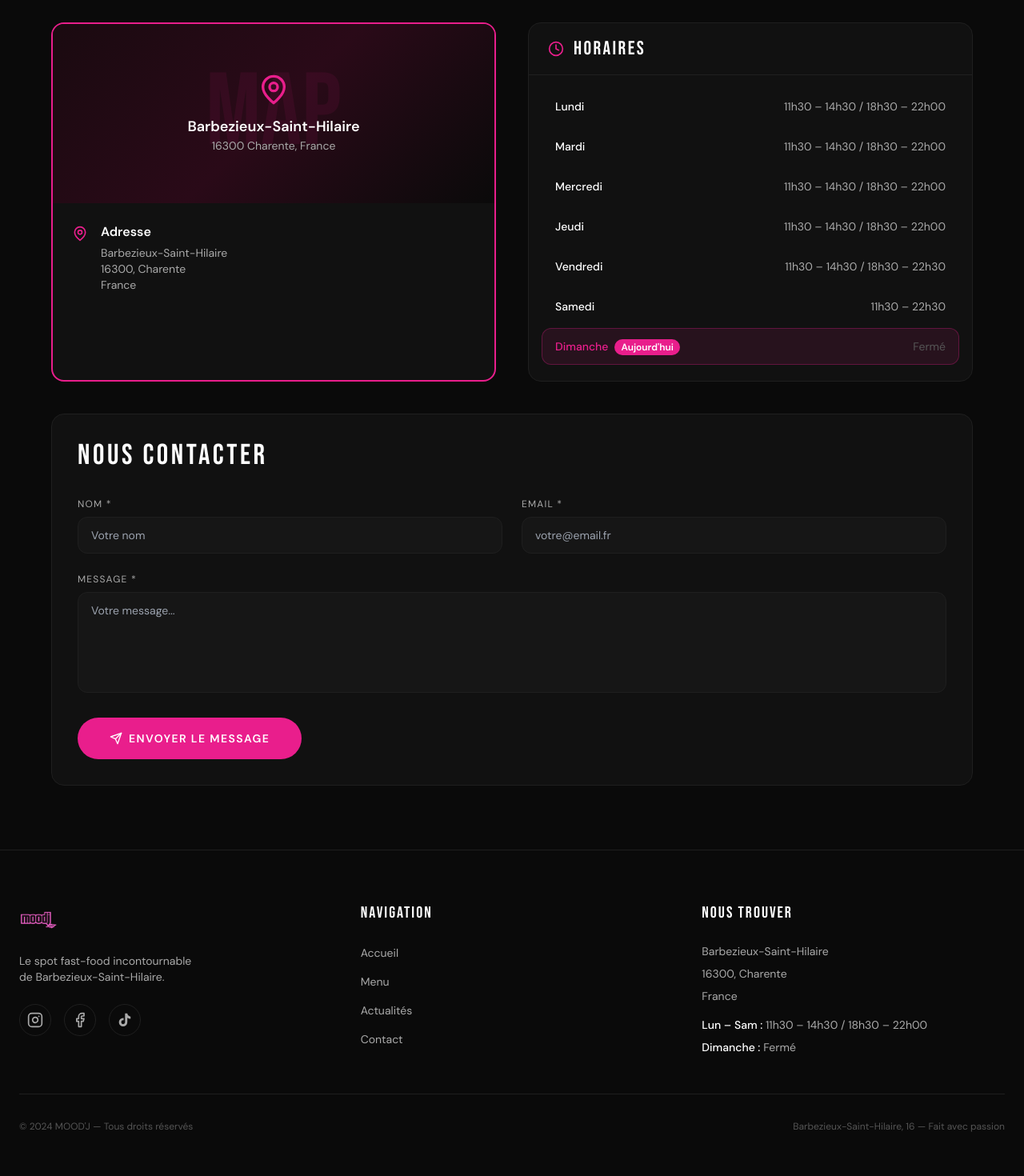
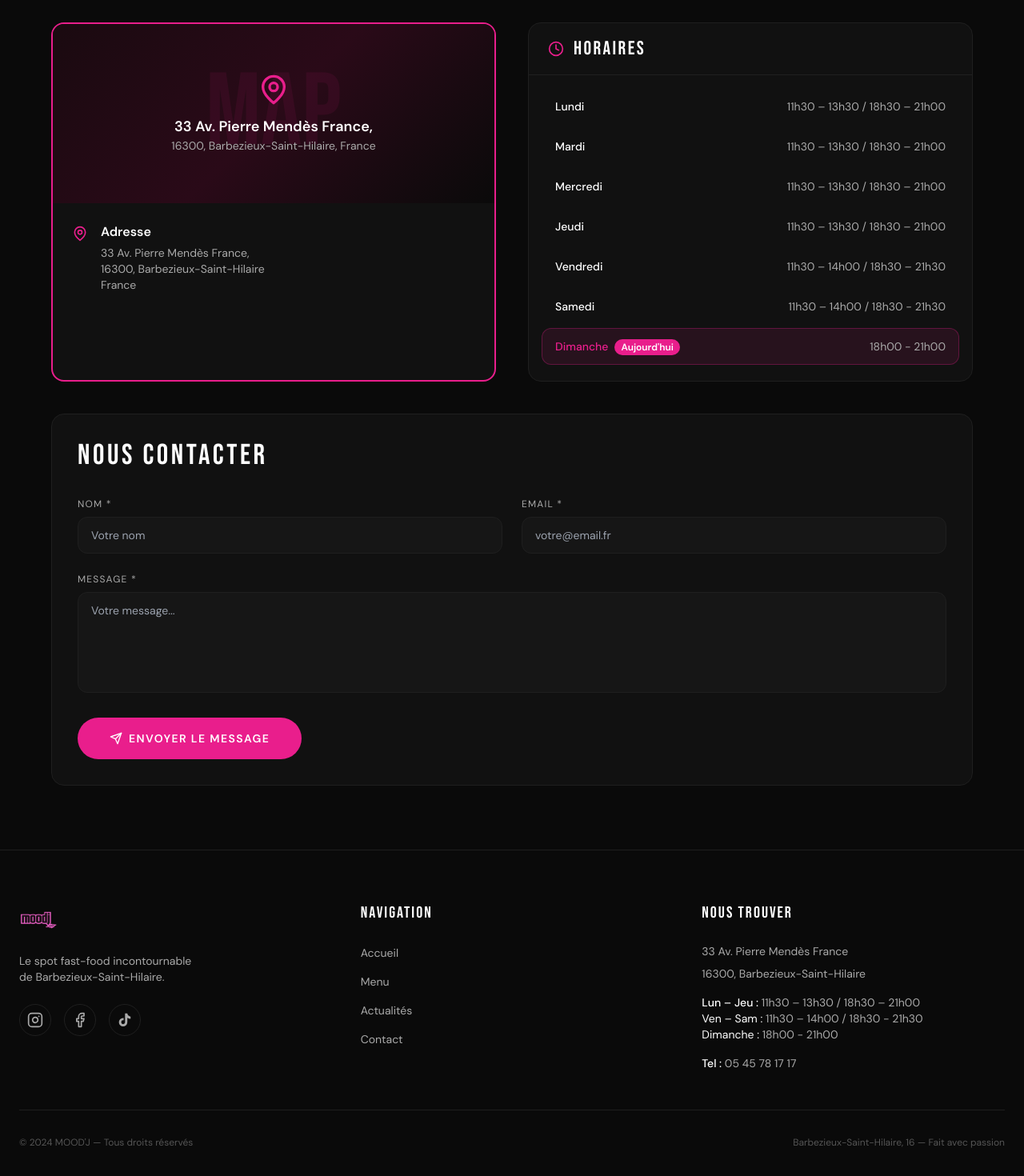
Before and after one commit to ZXrycod/moodj, a React (Vite) app: page /contact in a window 1280 px wide. Shown: the part 260-1730 px from the top of the page at 80% size. Built offline with nearby package versions, Linux system fonts and the light colour scheme.

Commit message:
Ajout de reel information : telephone, addresse, insta, tiktok, facebook, horaire

```diff
--- a/src/components/Footer.jsx
+++ b/src/components/Footer.jsx
@@ -11,9 +11,9 @@ function TikTokIcon() {
 }
 
 const socials = [
-  { icon: <Instagram size={20} />, label: 'Instagram', href: '#' },
-  { icon: <Facebook size={20} />, label: 'Facebook', href: '#' },
-  { icon: <TikTokIcon />, label: 'TikTok', href: '#' },
+  { icon: <Instagram size={20} />, label: 'Instagram', href: 'https://www.instagram.com/moodjsmash/' },
+  { icon: <Facebook size={20} />, label: 'Facebook', href: 'https://www.facebook.com/people/MOOD-j/100095449980569/' },
+  { icon: <TikTokIcon />, label: 'TikTok', href: 'https://www.tiktok.com/@moodjsmash' },
 ];
 
 const navLinks = [
@@ -76,16 +76,19 @@ export default function Footer() {
           <div>
             <h3 className="font-display text-xl tracking-widest text-white mb-6">NOUS TROUVER</h3>
             <address className="not-italic font-body text-sm space-y-2" style={{ color: '#aaaaaa' }}>
-              <p>Barbezieux-Saint-Hilaire</p>
-              <p>16300, Charente</p>
-              <p>France</p>
+              <p>33 Av. Pierre Mendès France</p>
+              <p>16300, Barbezieux-Saint-Hilaire</p>
               <p className="pt-2">
-                <span className="text-white font-medium">Lun – Sam :</span> 11h30 – 14h30 / 18h30 – 22h00
-              </p>
-              <p>
-                <span className="text-white font-medium">Dimanche :</span> Fermé
+                <span className="text-white font-medium">Lun – Jeu :</span> 11h30 – 13h30 / 18h30 – 21h00
+                <br />
+                <span className="text-white font-mediuem">Ven – Sam :</span> 11h30 – 14h00 / 18h30 - 21h30
+                <br />
+                <span className="text-white font-mediuem">Dimanche :</span> 18h00 - 21h00
               </p>
             </address>
+            <p className="font-body text-sm mt-4" style={{ color: '#aaaaaa' }}>
+              <a href="tel:0545781717"> <span className="text-white font-medium">Tel :</span> 05 45 78 17 17</a>
+            </p>
           </div>
         </div>
 
--- a/src/pages/Contact.jsx
+++ b/src/pages/Contact.jsx
@@ -2,13 +2,13 @@ import { useState } from 'react';
 import { MapPin, Clock, Send } from 'lucide-react';
 
 const hours = [
-  { day: 'Lundi', hours: '11h30 – 14h30 / 18h30 – 22h00' },
-  { day: 'Mardi', hours: '11h30 – 14h30 / 18h30 – 22h00' },
-  { day: 'Mercredi', hours: '11h30 – 14h30 / 18h30 – 22h00' },
-  { day: 'Jeudi', hours: '11h30 – 14h30 / 18h30 – 22h00' },
-  { day: 'Vendredi', hours: '11h30 – 14h30 / 18h30 – 22h30' },
-  { day: 'Samedi', hours: '11h30 – 22h30' },
-  { day: 'Dimanche', hours: 'Fermé', closed: true },
+  { day: 'Lundi', hours: '11h30 – 13h30 / 18h30 – 21h00' },
+  { day: 'Mardi', hours: '11h30 – 13h30 / 18h30 – 21h00' },
+  { day: 'Mercredi', hours: '11h30 – 13h30 / 18h30 – 21h00' },
+  { day: 'Jeudi', hours: '11h30 – 13h30 / 18h30 – 21h00' },
+  { day: 'Vendredi', hours: '11h30 – 14h00 / 18h30 – 21h30' },
+  { day: 'Samedi', hours: '11h30 – 14h00 / 18h30 - 21h30' },
+  { day: 'Dimanche', hours: '18h00 - 21h00' },
 ];
 
 export default function Contact() {
@@ -54,8 +54,8 @@ export default function Contact() {
               </div>
               <div className="relative z-10 text-center">
                 <MapPin size={40} color="#e91e8c" className="mx-auto mb-3" />
-                <p className="font-body font-semibold text-white text-lg">Barbezieux-Saint-Hilaire</p>
-                <p className="font-body text-sm" style={{ color: '#aaaaaa' }}>16300 Charente, France</p>
+                <p className="font-body font-semibold text-white text-lg">33 Av. Pierre Mendès France,</p>
+                <p className="font-body text-sm" style={{ color: '#aaaaaa' }}>16300, Barbezieux-Saint-Hilaire, France</p>
               </div>
             </div>
             <div className="p-6">
@@ -64,7 +64,7 @@ export default function Contact() {
                 <div>
                   <p className="font-body font-semibold text-white">Adresse</p>
                   <p className="font-body text-sm mt-1" style={{ color: '#aaaaaa' }}>
-                    Barbezieux-Saint-Hilaire<br />16300, Charente<br />France
+                    33 Av. Pierre Mendès France,<br />16300, Barbezieux-Saint-Hilaire<br />France
                   </p>
                 </div>
               </div>
```
